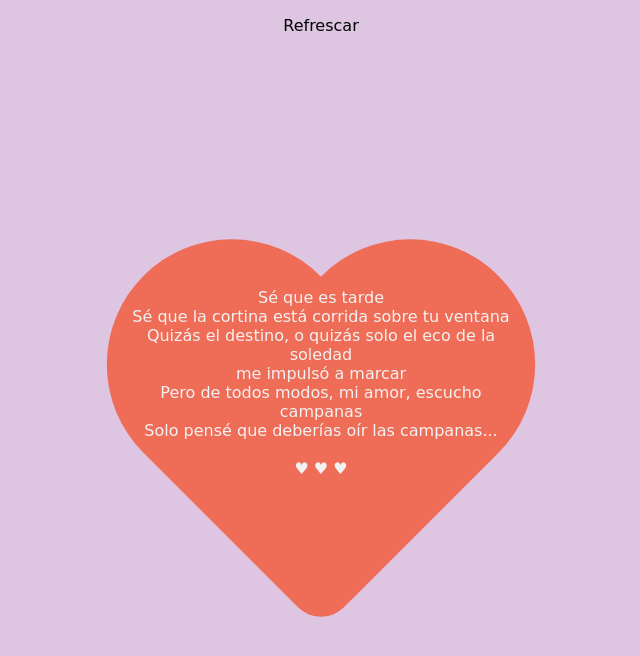
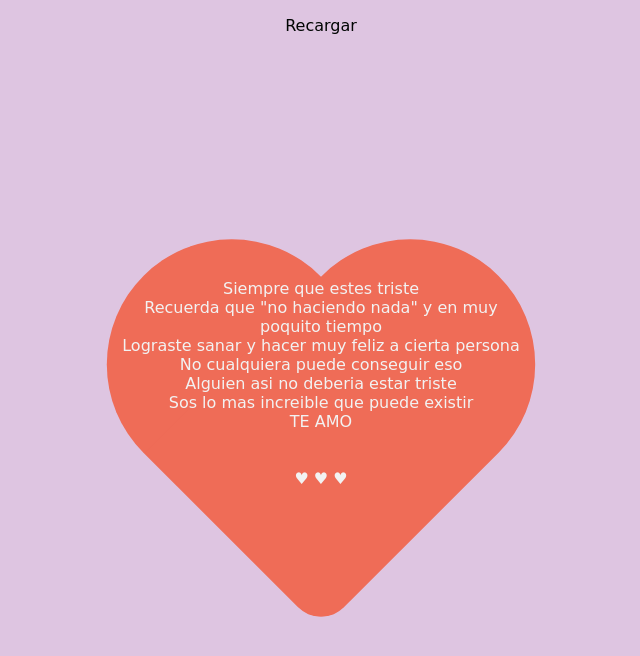
Before and after one commit to EzzEM99/mensaje-corazon, a plain HTML site: page index.html in a window 1280 px wide. Both pictures are taken after a click on the element 640 px from the left and 408 px from the top of the page. Shown: the whole page, without its empty margins (319-959 px from the left). Drawn offline with Linux system fonts and the light colour scheme; a web font is replaced by a local one.

Commit message:
Update index.html

```diff
--- a/index.html
+++ b/index.html
@@ -4,24 +4,26 @@
 <html lang="en" >
 <head>
   <meta charset="UTF-8">
-  <title>Frase en corazon Encoded </title>
+  <title>Frase en corazon</title>
   <link rel="stylesheet" href="./style.css">
 
 </head>
 <body>
 
-<p class="reload">Refrescar</p>
+<p class="reload">Recargar</p>
 <div class="content">
 
    <div class="heart">
 
-      <p class="title">Has click en mí</p>
-      <p class="message">Sé que es tarde <br>
-         Sé que la cortina está corrida sobre tu ventana<br>
-         Quizás el destino, o quizás solo el eco de la soledad<br>
-         me impulsó a marcar<br>
-         Pero de todos modos, mi amor, escucho campanas<br>
-         Solo pensé que deberías oír las campanas... <br><br>
+      <p class="title">Click en mí</p>
+      <p class="message">Siempre que estes triste<br>
+         Recuerda que "no haciendo nada" y en muy poquito tiempo<br>
+         Lograste sanar y hacer muy feliz a cierta persona<br>
+         No cualquiera puede conseguir eso<br>
+         Alguien asi no deberia estar triste<br>
+         Sos lo mas increible que puede existir<br>
+         TE AMO<br>
+         <br><br>
           &hearts; &hearts; &hearts;</p>
    </div>
 <div class ="heart anime"></div>
```
